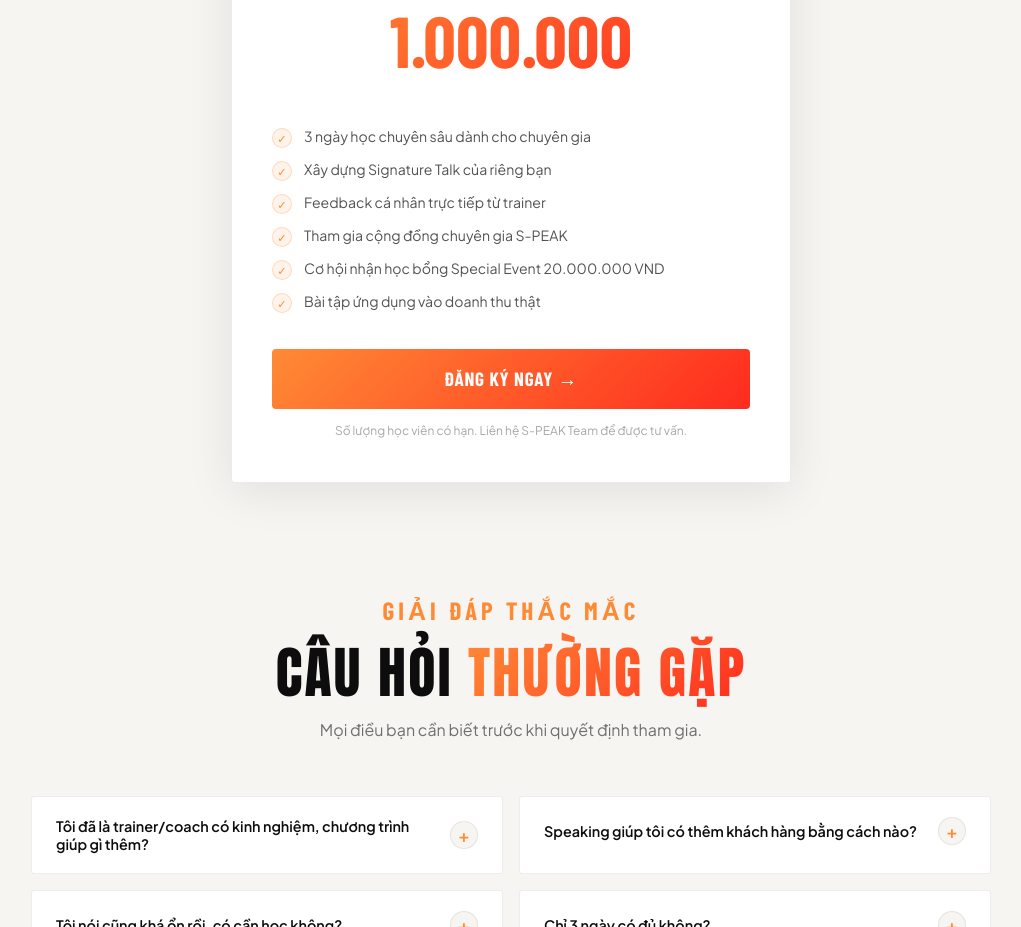
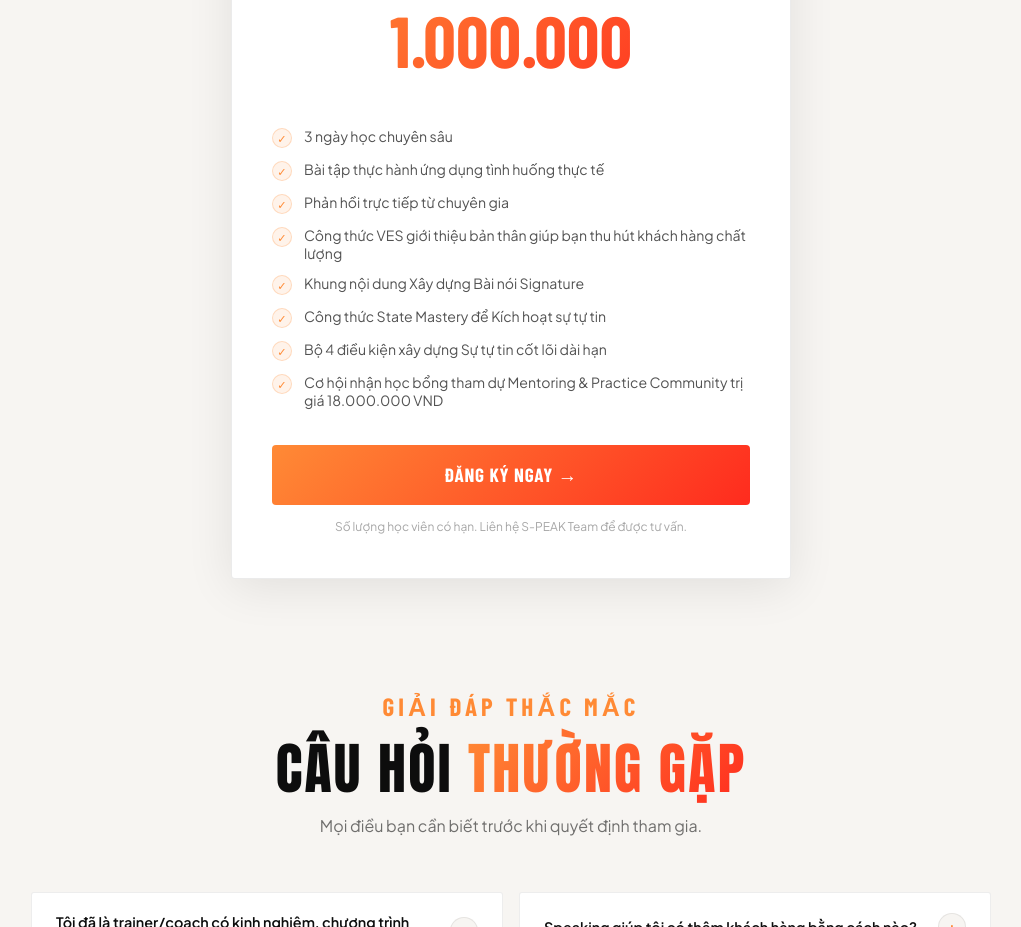
Before and after one commit to namspeak/dare-to-speak, a plain HTML site: page index.html in a window 1280 px wide. Shown: the part 7378-8305 px from the top of the page, without its empty margins (129-1150 px from the left). Drawn offline with nearby package versions, Linux system fonts and the light colour scheme; a web font is replaced by a local one.

Commit message:
Update pricing section benefits

```diff
--- a/index.html
+++ b/index.html
@@ -1716,12 +1716,14 @@ thực hành trực tiếp và phản hồi ngay lập tức.</p>
         <div class="price-big">1.000.000</div>
         <div style="color:rgba(255,255,255,0.4);font-size:0.9rem;margin-top:4px;">VND / học viên</div>
         <div class="pricing-perks">
-          <div class="perk"><div class="perk-check">✓</div>3 ngày học chuyên sâu dành cho chuyên gia</div>
-          <div class="perk"><div class="perk-check">✓</div>Xây dựng Signature Talk của riêng bạn</div>
-          <div class="perk"><div class="perk-check">✓</div>Feedback cá nhân trực tiếp từ trainer</div>
-          <div class="perk"><div class="perk-check">✓</div>Tham gia cộng đồng chuyên gia S-PEAK</div>
-          <div class="perk"><div class="perk-check">✓</div>Cơ hội nhận học bổng Special Event 20.000.000 VND</div>
-          <div class="perk"><div class="perk-check">✓</div>Bài tập ứng dụng vào doanh thu thật</div>
+          <div class="perk"><div class="perk-check">✓</div>3 ngày học chuyên sâu</div>
+          <div class="perk"><div class="perk-check">✓</div>Bài tập thực hành ứng dụng tình huống thực tế</div>
+          <div class="perk"><div class="perk-check">✓</div>Phản hồi trực tiếp từ chuyên gia</div>
+          <div class="perk"><div class="perk-check">✓</div>Công thức VES giới thiệu bản thân giúp bạn thu hút khách hàng chất lượng</div>
+          <div class="perk"><div class="perk-check">✓</div>Khung nội dung Xây dựng Bài nói Signature</div>
+          <div class="perk"><div class="perk-check">✓</div>Công thức State Mastery để Kích hoạt sự tự tin</div>
+          <div class="perk"><div class="perk-check">✓</div>Bộ 4 điều kiện xây dựng Sự tự tin cốt lõi dài hạn</div>
+          <div class="perk"><div class="perk-check">✓</div>Cơ hội nhận học bổng tham dự Mentoring &amp; Practice Community trị giá 18.000.000 VND</div>
         </div>
         <a href="https://forms.gle/xAV9dwpHUot9mhrN8" target="_blank" class="btn btn-primary">ĐĂNG KÝ NGAY →</a>
         <p class="pricing-note">Số lượng học viên có hạn. Liên hệ S-PEAK Team để được tư vấn.</p>
```
